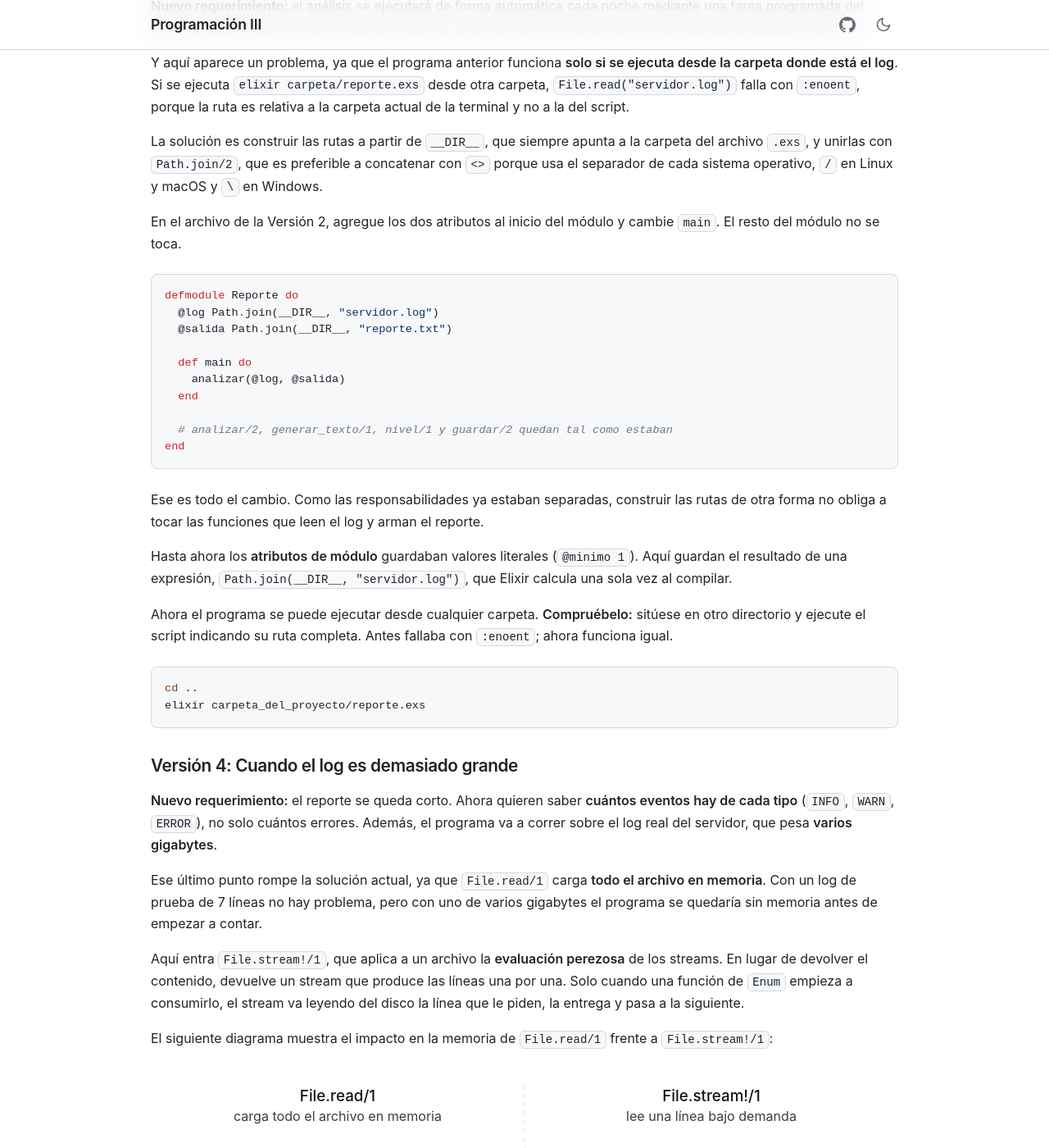
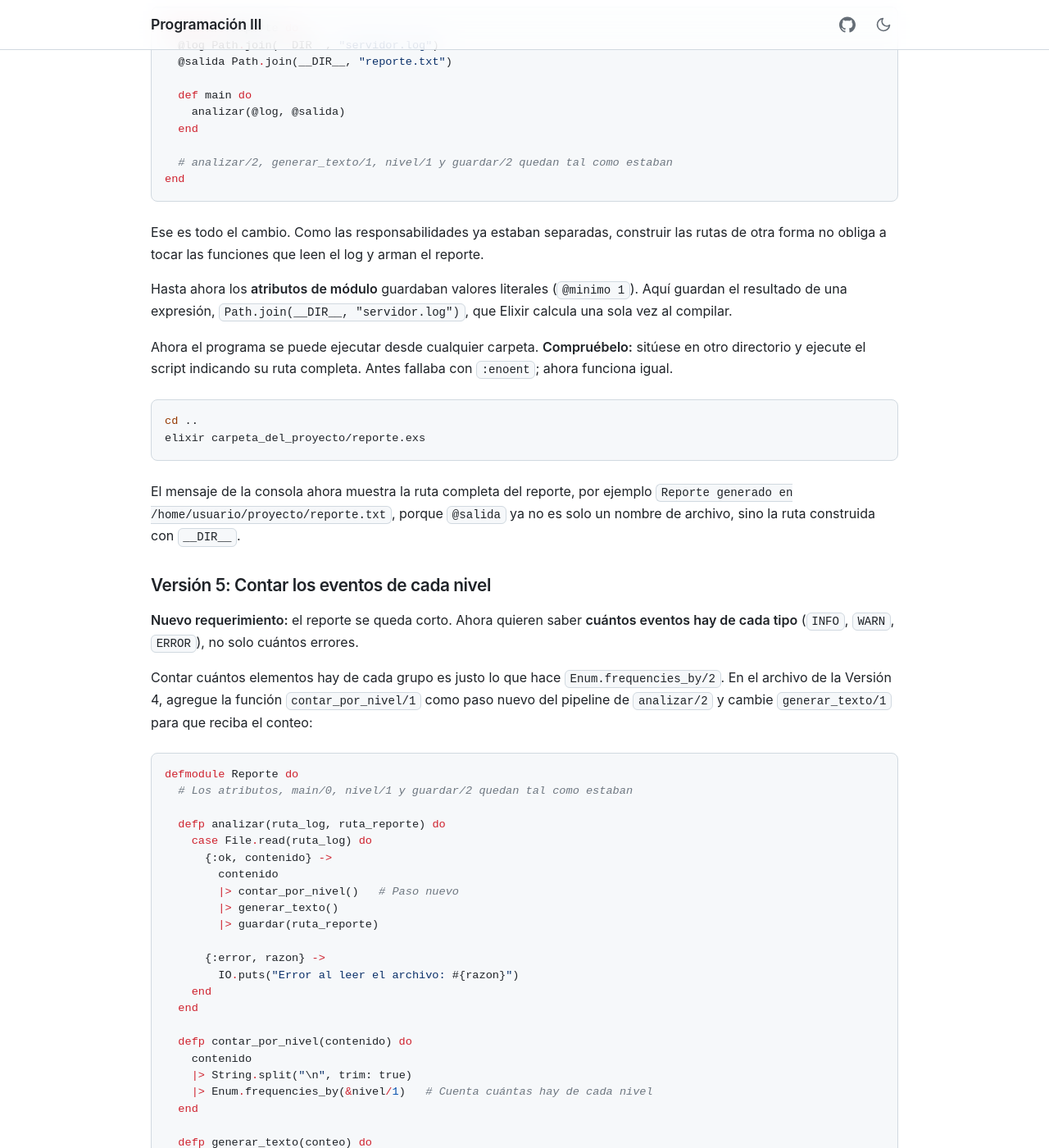
Before and after one commit to caflorezvi/guias-programacion3, a Jekyll site: the page built from docs/11.archivos.md, in a window 1280 px wide and 1400 px high, scrolled down 6152 px. Shown: the whole window at 82% size. Built offline with Jekyll 4.4.1, drawn with Linux system fonts in a browser that asks for light colours; our own code applies the rules of GitHub Pages for plain Markdown files; some of the changed text lies outside the part shown.

Commit message:
Ajustes en structs y archivos

````diff
--- a/docs/11.archivos.md
+++ b/docs/11.archivos.md
@@ -81,9 +81,9 @@
 
 Es un `MatchError`. El patrón de la izquierda exige un `:ok`, la función devolvió `{:error, :enoent}` y las formas no coinciden. Ahí está el problema que debe resolver la siguiente versión, porque un archivo puede no existir y el programa tiene que **manejar ese caso** en lugar de reventar.
 
-### Versión 1: Contar las líneas y manejar el error
+### Versión 2: Contar las líneas y manejar el error
 
-Ahora sí vamos con el requerimiento completo, que es contar cuántas líneas tiene el log y cuántos errores contiene. Y, a partir de lo que acabamos de ver, manejar los dos resultados posibles de `File.read/1` con un `case` en lugar de una coincidencia directa:
+**Primer requerimiento:** contar cuántas líneas tiene el log y cuántos errores contiene. Además, a partir de lo que acabamos de ver, se deben manejar los dos resultados posibles de `File.read/1` con un `case` en lugar de una coincidencia directa:
 
 ```elixir
 defmodule Reporte do
@@ -133,15 +133,15 @@
 Dos detalles del código:
 
 - `String.split(contenido, "\n", trim: true)` parte el texto en una lista de líneas. La opción `trim: true` descarta las cadenas vacías; sin ella, el salto de línea final del archivo produciría una última línea vacía y el conteo saldría en 8.
-- `nivel/1` separa la línea en palabras mediante `String.split/1`, que, al no recibir un segundo argumento, divide por espacios, y toma la palabra ubicada en la posición 2. Por ejemplo, en la línea `2026-08-01 10:23:00 ERROR Fallo al conectar con la base de datos`, las palabras quedan organizadas por posición y la posición 2 corresponde a `ERROR`, que es el nivel del registro.
+- `nivel/1` separa la línea en palabras mediante `String.split/1`, que, al no recibir un segundo argumento, divide por espacios, y toma la palabra ubicada en la posición 2. Por ejemplo, en la línea `2026-08-01 10:15:47 ERROR Fallo de conexion con la base de datos`, las palabras quedan organizadas por posición y la posición 2 corresponde a `ERROR`, que es el nivel del registro.
 
-Compare este resultado con la Versión 0. **La segunda llamada, con un archivo inexistente, ya no revienta el programa**, sino que informa el error y continúa. Esa es la ventaja de que `File.read/1` devuelva una tupla en vez de lanzar una excepción, ya que el fallo termina siendo un valor más, que se maneja con las mismas herramientas que cualquier otro dato.
+Compare este resultado con la Versión 1. **La segunda llamada, con un archivo inexistente, ya no revienta el programa**, sino que informa el error y continúa. Esa es la ventaja de que `File.read/1` devuelva una tupla en vez de lanzar una excepción, ya que el fallo termina siendo un valor más, que se maneja con las mismas herramientas que cualquier otro dato.
 
 El átomo que acompaña a `{:error, razón}` indica qué salió mal. Además de `:enoent` (el archivo no existe), uno frecuente es `:eisdir`, que aparece cuando la ruta es una carpeta y no un archivo.
 
-> ⚠️ **Nota:** casi toda función de `File` tiene una variante con `!` (`File.read!/1`, `File.write!/2`, …) que **lanza una excepción** en lugar de devolver una tupla. Úsela cuando prefiera que el programa falle de inmediato ante un error, en vez de manejarlo.
+> ⚠️ **Nota:** casi toda función de `File` tiene una variante con `!` (`File.read!/1`, `File.write!/2`, …) que **lanza una excepción** en lugar de devolver una tupla.
 
-### Versión 2: Guardar el reporte en un archivo
+### Versión 3: Guardar el reporte en un archivo
 
 **Nuevo requerimiento:** el resultado no puede quedarse en la pantalla. Debe guardarse en un archivo `reporte.txt`, para poder adjuntarlo al informe semanal del área.
 
@@ -195,7 +195,7 @@
 Reporte.main()
 ```
 
-Aquí el `case` se simplificó a **una sola cláusula de error**, porque se eliminó la de `{:error, :enoent}`. Ya sabemos que el átomo viaja dentro de la tupla, así que `{:error, razon}` los cubre todos e imprime el motivo tal cual. Distinguir un código específico, como se hizo en la Versión 1, solo vale la pena cuando se quiere dar un mensaje distinto para ese caso.
+Aquí el `case` se simplificó a **una sola cláusula de error**, porque se eliminó la de `{:error, :enoent}`. Ya sabemos que el átomo viaja dentro de la tupla, así que `{:error, razon}` los cubre todos e imprime el motivo tal cual. Distinguir un código específico, como se hizo en la Versión 2, solo vale la pena cuando se quiere dar un mensaje distinto para ese caso.
 
 Ejecute el programa. En la consola solo verá `Reporte generado en reporte.txt`, pero **junto a su script aparecerá un archivo nuevo**, `reporte.txt`, con este contenido:
 
@@ -214,20 +214,7 @@
 File.write("historico.txt", "Nueva entrada\n", [:append])
 ```
 
-Como el programa encadena dos operaciones que pueden fallar, leer el log y escribir el reporte, `analizar/2` también se puede escribir con `with`:
-
-```elixir
-defp analizar(ruta_log, ruta_reporte) do
-  with {:ok, contenido} <- File.read(ruta_log),
-       :ok <- File.write(ruta_reporte, generar_texto(contenido)) do
-    IO.puts("Reporte generado en #{ruta_reporte}")
-  else
-    {:error, razon} -> IO.puts("Error: #{razon}")
-  end
-end
-```
-
-### Versión 3: Rutas que no dependan de dónde se ejecute
+### Versión 4: Rutas que no dependan de dónde se ejecute
 
 **Nuevo requerimiento:** el análisis se ejecutará de forma automática cada noche mediante una tarea programada del sistema, que invoca el script desde otra carpeta. El programa debe funcionar sin importar desde dónde se ejecute.
 
@@ -261,42 +248,35 @@
 elixir carpeta_del_proyecto/reporte.exs
 ```
 
-### Versión 4: Cuando el log es demasiado grande
+El mensaje de la consola ahora muestra la ruta completa del reporte, por ejemplo `Reporte generado en /home/usuario/proyecto/reporte.txt`, porque `@salida` ya no es solo un nombre de archivo, sino la ruta construida con `__DIR__`.
 
-**Nuevo requerimiento:** el reporte se queda corto. Ahora quieren saber **cuántos eventos hay de cada tipo** (`INFO`, `WARN`, `ERROR`), no solo cuántos errores. Además, el programa va a correr sobre el log real del servidor, que pesa **varios gigabytes**.
+### Versión 5: Contar los eventos de cada nivel
 
-Ese último punto rompe la solución actual, ya que `File.read/1` carga **todo el archivo en memoria**. Con un log de prueba de 7 líneas no hay problema, pero con uno de varios gigabytes el programa se quedaría sin memoria antes de empezar a contar.
+**Nuevo requerimiento:** el reporte se queda corto. Ahora quieren saber **cuántos eventos hay de cada tipo** (`INFO`, `WARN`, `ERROR`), no solo cuántos errores.
 
-Aquí entra `File.stream!/1`, que aplica a un archivo la **evaluación perezosa** de los streams. En lugar de devolver el contenido, devuelve un stream que produce las líneas una por una. Solo cuando una función de `Enum` empieza a consumirlo, el stream va leyendo del disco la línea que le piden, la entrega y pasa a la siguiente.
-
-El siguiente diagrama muestra el impacto en la memoria de `File.read/1` frente a `File.stream!/1`:
-
-![Diagrama de memoria](res/file_read_vs_stream.svg)
-
-La implementación del módulo `Reporte`, utilizando `Stream` e incorporando el nuevo requerimiento, queda de la siguiente manera:
+Contar cuántos elementos hay de cada grupo es justo lo que hace `Enum.frequencies_by/2`. En el archivo de la Versión 4, agregue la función `contar_por_nivel/1` como paso nuevo del pipeline de `analizar/2` y cambie `generar_texto/1` para que reciba el conteo:
 
 ```elixir
 defmodule Reporte do
-  @log Path.join(__DIR__, "servidor.log")
-  @salida Path.join(__DIR__, "reporte.txt")
+  # Los atributos, main/0, nivel/1 y guardar/2 quedan tal como estaban
 
-  def main do
-    contar_por_nivel()
-    |> generar_texto()
-    |> guardar(@salida)
+  defp analizar(ruta_log, ruta_reporte) do
+    case File.read(ruta_log) do
+      {:ok, contenido} ->
+        contenido
+        |> contar_por_nivel()   # Paso nuevo
+        |> generar_texto()
+        |> guardar(ruta_reporte)
+
+      {:error, razon} ->
+        IO.puts("Error al leer el archivo: #{razon}")
+    end
   end
 
-  defp contar_por_nivel do
-    @log
-    |> File.stream!()                  # Produce las líneas una por una
+  defp contar_por_nivel(contenido) do
+    contenido
+    |> String.split("\n", trim: true)
     |> Enum.frequencies_by(&nivel/1)   # Cuenta cuántas hay de cada nivel
-  end
-
-  # El nivel de severidad es la tercera palabra de la línea, después de la fecha y la hora
-  defp nivel(linea) do
-    linea
-    |> String.split()
-    |> Enum.at(2)
   end
 
   defp generar_texto(conteo) do
@@ -310,16 +290,7 @@
     #{lineas}
     """
   end
-
-  defp guardar(texto, ruta) do
-    case File.write(ruta, texto) do
-      :ok -> IO.puts("Reporte generado en #{ruta}")
-      {:error, razon} -> IO.puts("No se pudo escribir el reporte: #{razon}")
-    end
-  end
 end
-
-Reporte.main()
 ```
 
 El contenido de `reporte.txt` queda así:
@@ -331,11 +302,49 @@
 WARN: 1
 ```
 
-`guardar/2` quedó **intacta**, ya que escribir un texto en disco es independiente de cómo se haya producido ese texto. `generar_texto/1`, en cambio, **sí tuvo que reescribirse**. Al cambiar el requerimiento del reporte, dejó de recibir el contenido crudo del archivo y ahora recibe un mapa con el conteo (`%{"ERROR" => 3, "INFO" => 3, "WARN" => 1}`).
+`generar_texto/1` **tuvo que reescribirse**, porque al cambiar el requerimiento del reporte dejó de recibir el contenido crudo del archivo y ahora recibe un mapa con el conteo (`%{"ERROR" => 3, "INFO" => 3, "WARN" => 1}`).
 
-En `contar_por_nivel/0` aparece una **captura**, `&nivel/1`, que referencia una función privada del módulo actual sin necesidad de nombrarlo.
+En `contar_por_nivel/1` aparece una **captura**, `&nivel/1`, que referencia una función privada del módulo actual sin necesidad de nombrarlo.
 
-> ⚠️ **Importante:** Hay un cambio que no se ve a simple vista. `File.stream!/1` termina en `!`, así que si el log no existe no devuelve `{:error, razon}`, sino que lanza una excepción y el programa se detiene. Aquí se acepta ese comportamiento, porque sin log no hay nada que contar.
+### Versión 6: Cuando el log es demasiado grande
+
+**Nuevo requerimiento:** el programa va a correr sobre el log real del servidor, que pesa **varios gigabytes**.
+
+Esto rompe la solución actual, ya que `File.read/1` carga **todo el archivo en memoria**. Con un log de prueba de 7 líneas no hay problema, pero con uno de varios gigabytes el programa se quedaría sin memoria antes de empezar a contar.
+
+Aquí entra `File.stream!/1`, que aplica a un archivo la **evaluación perezosa** de los streams. En lugar de devolver el contenido, devuelve un stream que produce las líneas una por una. Solo cuando una función de `Enum` empieza a consumirlo, el stream va leyendo del disco la línea que le piden, la entrega y pasa a la siguiente.
+
+El siguiente diagrama muestra el impacto en la memoria de `File.read/1` frente a `File.stream!/1`:
+
+![Diagrama de memoria](res/file_read_vs_stream.svg)
+
+En el archivo de la Versión 5, cambie `main` y `contar_por_nivel`, y elimine `analizar/2`:
+
+```elixir
+defmodule Reporte do
+  @log Path.join(__DIR__, "servidor.log")
+  @salida Path.join(__DIR__, "reporte.txt")
+
+  def main do
+    @log
+    |> contar_por_nivel()
+    |> generar_texto()
+    |> guardar(@salida)
+  end
+
+  defp contar_por_nivel(ruta) do
+    ruta
+    |> File.stream!()                  # Produce las líneas una por una
+    |> Enum.frequencies_by(&nivel/1)   # Cuenta cuántas hay de cada nivel
+  end
+
+  # nivel/1, generar_texto/1 y guardar/2 quedan tal como estaban
+end
+```
+
+El contenido de `reporte.txt` es el mismo de la Versión 5. El cambio principal está en `contar_por_nivel/1`, que ahora recibe la ruta en lugar del contenido. `File.stream!/1` ocupa el lugar de `String.split/3`, porque el stream ya entrega el archivo separado en líneas, y `Enum.frequencies_by/2` lo consume igual que antes consumía la lista. Cada línea del stream conserva su salto de línea final, pero eso no afecta a `nivel/1`, porque `String.split/1` lo descarta.
+
+`analizar/2` desaparece porque `File.stream!/1` termina en `!`. Si el log no existe, no devuelve `{:error, razon}` que se pueda manejar con `case`, sino que lanza una excepción y el programa se detiene. Aquí se acepta ese comportamiento, porque sin log no hay nada que contar.
 
 ---
 
````
Also changed, not shown: other parts of docs/11.archivos.md (+2 -2 lines), docs/09.structs.md (+118 -155 lines).
